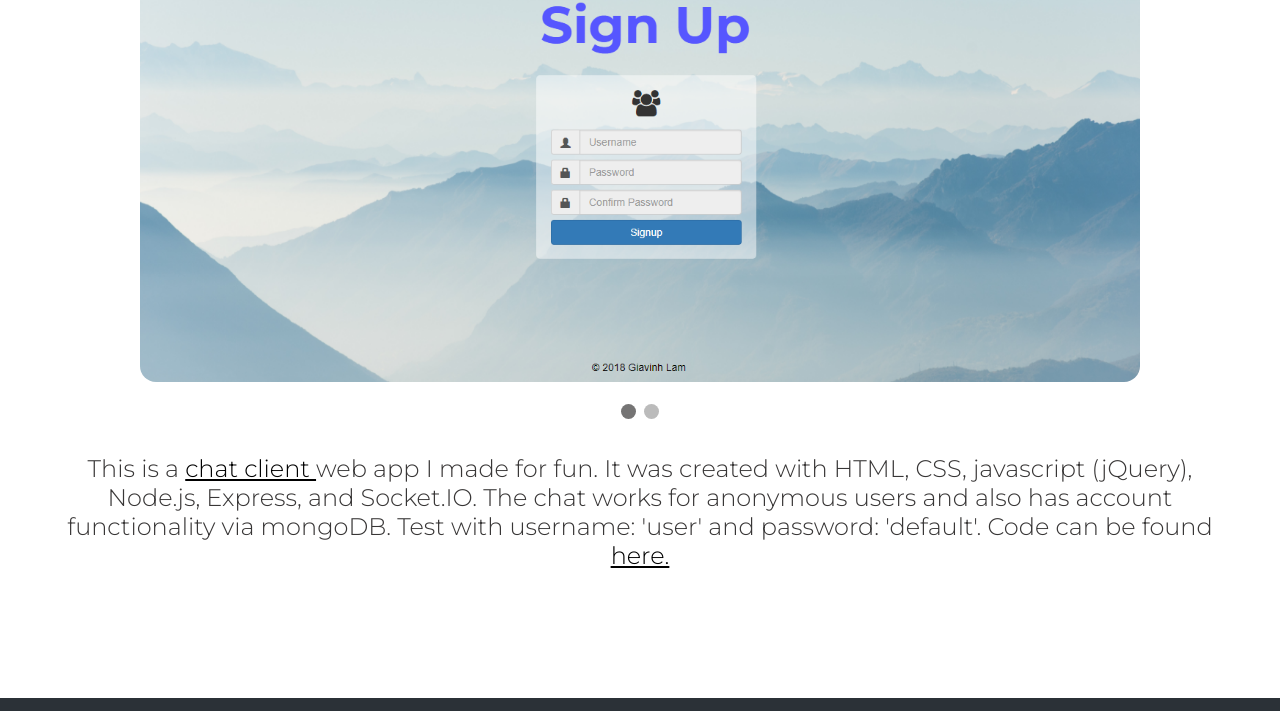
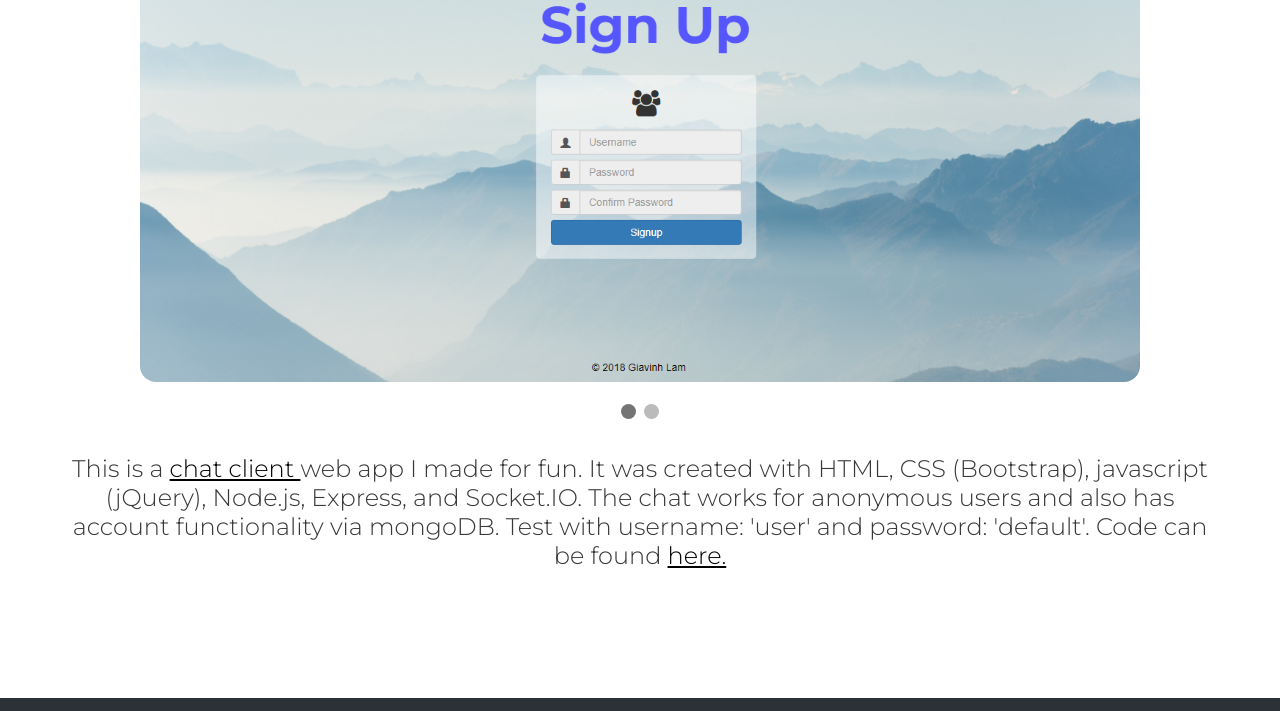
Before and after one commit to GV79/portfolioweb, a plain HTML site: page index.html in a window 1280 px wide. Shown: the part 572-1283 px from the top of the page. Drawn offline with Linux system fonts and the light colour scheme.

Commit message:
text fix

```diff
--- a/index.html
+++ b/index.html
@@ -132,7 +132,7 @@
           <span style="display: none" class="dot" onclick="showSlides(2, 1)"></span>
         </div>
 
-        <h4 class="description">This is a <a class="description-link" target="_blank" href="https://obscure-harbor-66476.herokuapp.com/">chat client </a> web app I made for fun. It was created with HTML, CSS, javascript (jQuery), Node.js, Express, and Socket.IO. The chat works for anonymous users and also has account functionality via mongoDB. Test with username: 'user' and password: 'default'. Code can be found <a class="description-link" target="_blank" href="https://github.com/GV79/chatclient">here.</a></h4>
+        <h4 class="description">This is a <a class="description-link" target="_blank" href="https://obscure-harbor-66476.herokuapp.com/">chat client </a> web app I made for fun. It was created with HTML, CSS (Bootstrap), javascript (jQuery), Node.js, Express, and Socket.IO. The chat works for anonymous users and also has account functionality via mongoDB. Test with username: 'user' and password: 'default'. Code can be found <a class="description-link" target="_blank" href="https://github.com/GV79/chatclient">here.</a></h4>
       </div>
 
       <div class="gridItem">
```
